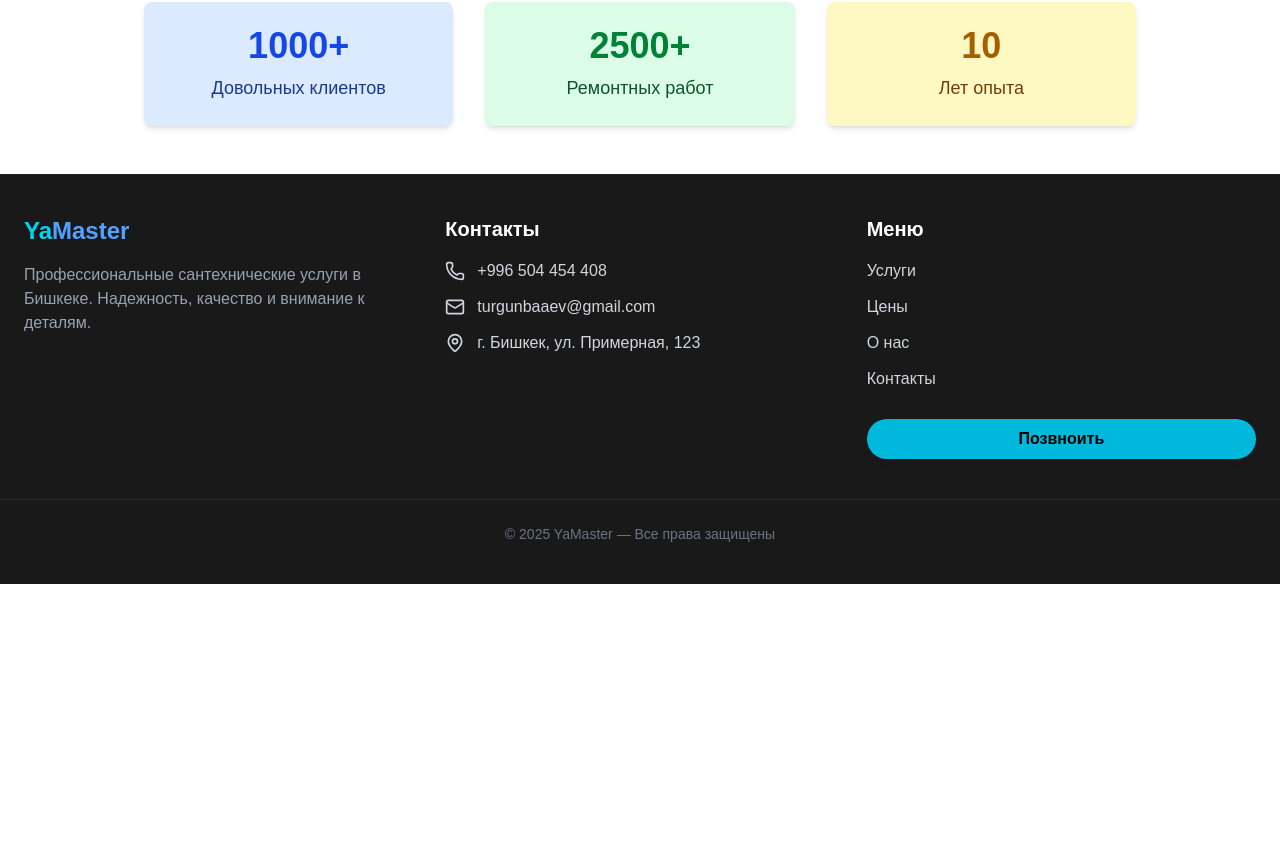
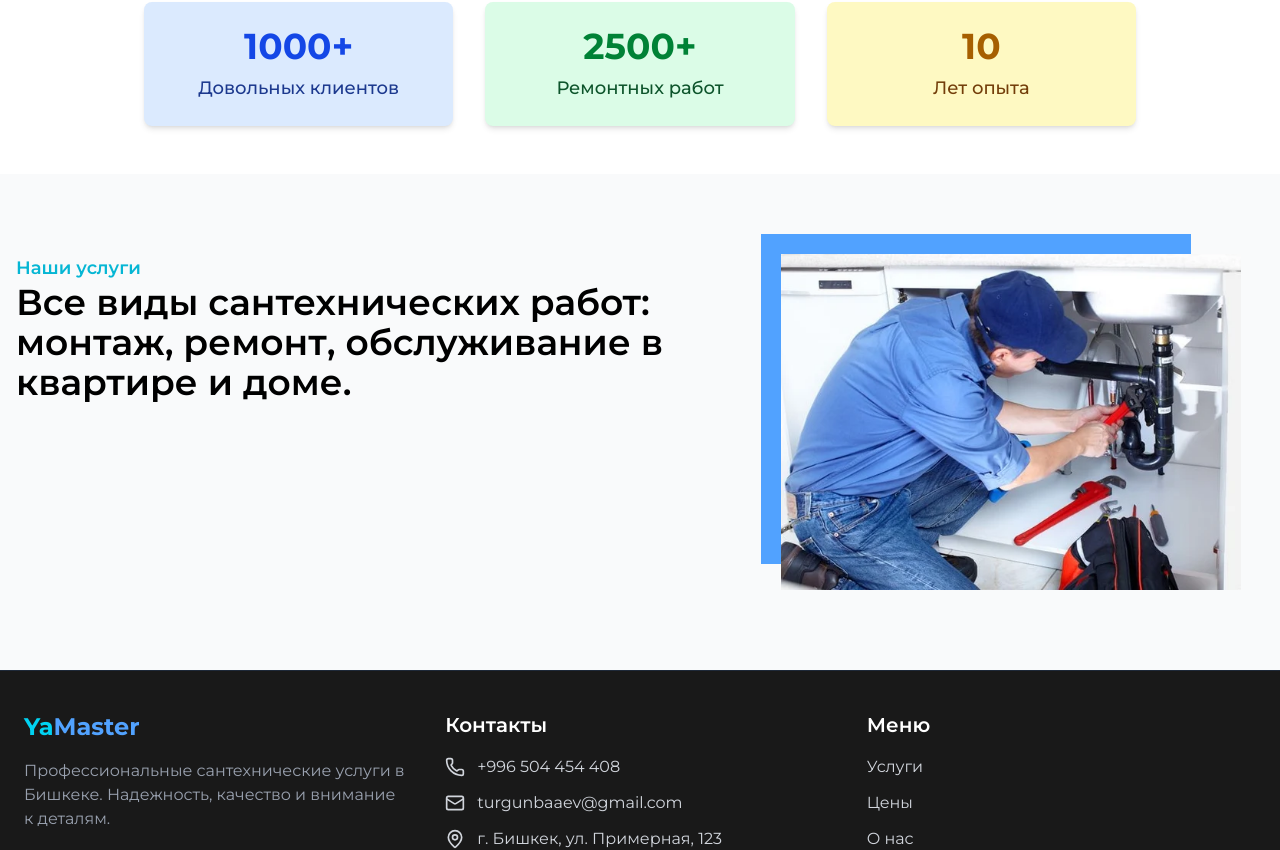
Before and after one commit to beksturgunbaev/yamaster, a Next.js app: page / in a window 1280 px wide. Shown: the part 740-1590 px from the top of the page. Before the commit the page ends 1324 px from the top, so only its background shows below. Built offline with nearby package versions, Linux system fonts and the light colour scheme.

Commit message:
Work with Home page

```diff
--- a/src/app/(home)/components/MainSection.tsx
+++ b/src/app/(home)/components/MainSection/index.tsx
@@ -3,7 +3,7 @@ import Image from 'next/image';
 import banner from '@/public/banner.jpg';
 import { PhoneCall } from 'lucide-react';
 
-export const MainSection = () => {
+const MainSection = () => {
   return (
     <section className='relative min-h-[620px] flex items-center justify-center overflow-hidden'>
       <Image
@@ -49,3 +49,5 @@ export const MainSection = () => {
     </section>
   );
 };
+
+export default MainSection;
--- /dev/null
+++ b/src/app/(home)/components/Services/index.tsx
@@ -0,0 +1,34 @@
+import plumberImg from '@/public/plumber.webp';
+import Image from 'next/image';
+
+const Services = () => {
+  return (
+    <div className='bg-gray-50 py-20'>
+      <div className='container mx-auto px-4 flex gap-10'>
+        <div className='w-3/5'>
+          <p className='text-[var(--colCyan)] font-semibold text-lg'>
+            Наши услуги
+          </p>
+          <h2 className='text-4xl font-semibold'>
+            Все виды сантехнических работ: монтаж, ремонт, обслуживание в
+            квартире и доме.
+          </h2>
+        </div>
+        <div className='w-2/5'>
+          <div className='relative'>
+            <div className='w-[430px] h-[330px] bg-blue-400 absolute -top-5 -left-5'></div>
+            <Image
+              width={460}
+              height={360}
+              src={plumberImg}
+              alt='Фото сантехника'
+              className='relative'
+            />
+          </div>
+        </div>
+      </div>
+    </div>
+  );
+};
+
+export default Services;
--- a/src/app/(home)/components/index.ts
+++ b/src/app/(home)/components/index.ts
@@ -1,4 +1,5 @@
+import Services from "./Services";
 import CounterInfo from "./CounterInfo";
-import { MainSection } from "./MainSection";
+import MainSection from "./MainSection";
 
-export { CounterInfo, MainSection }
+export { Services, CounterInfo, MainSection }
--- a/src/app/(home)/page.tsx
+++ b/src/app/(home)/page.tsx
@@ -1,10 +1,11 @@
-import { CounterInfo, MainSection } from './components';
+import { CounterInfo, MainSection, Services } from './components';
 
 export default function Home() {
   return (
     <main>
       <MainSection />
       <CounterInfo />
+      <Services />
     </main>
   );
 }
--- a/src/app/globals.css
+++ b/src/app/globals.css
@@ -4,7 +4,7 @@
   --colBlue: #1e40af;
 }
 :root {
-  --colCyan: #2dd4bf;
+  --colCyan: #06b6d4;
 }
 
 body {
--- a/src/app/layout.tsx
+++ b/src/app/layout.tsx
@@ -1,6 +1,7 @@
-import { Footer, Header } from '@/src/widgets';
 import './globals.css';
 import type { Metadata } from 'next';
+import { Montserrat } from 'next/font/google';
+import { Footer, Header } from '@/src/widgets';
 
 export const metadata: Metadata = {
   title: 'Услуги сантехника',
@@ -10,6 +11,12 @@ export const metadata: Metadata = {
   },
 };
 
+const montserrat = Montserrat({
+  subsets: ['cyrillic'],
+  weight: ['300', '400', '500', '600', '700'],
+  display: 'swap',
+});
+
 export default function RootLayout({
   children,
 }: Readonly<{
@@ -17,7 +24,7 @@ export default function RootLayout({
 }>) {
   return (
     <html lang='ru'>
-      <body>
+      <body className={montserrat.className}>
         <Header />
         <div className='pt-[74px]'>{children}</div>
         <Footer />
```
Also changed, not shown: package.json (line endings or trailing spaces), public/plumber.webp (added), src/app/(home)/components/CounterInfo/index.tsx (renamed from src/app/(home)/components/CounterInfo.tsx).
